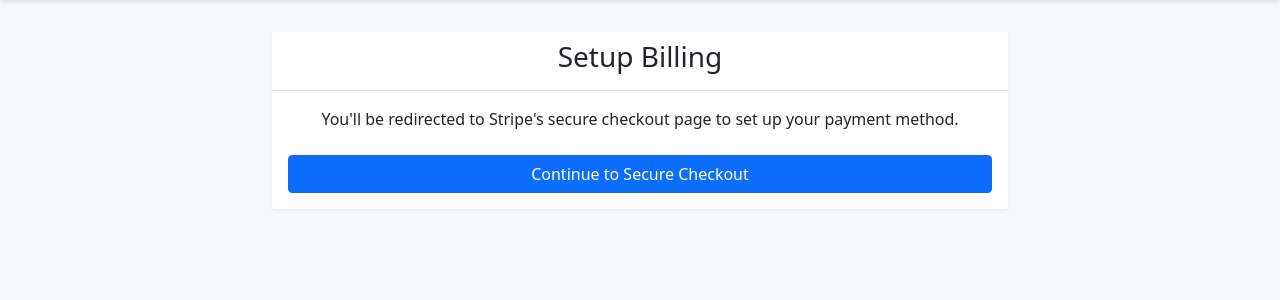
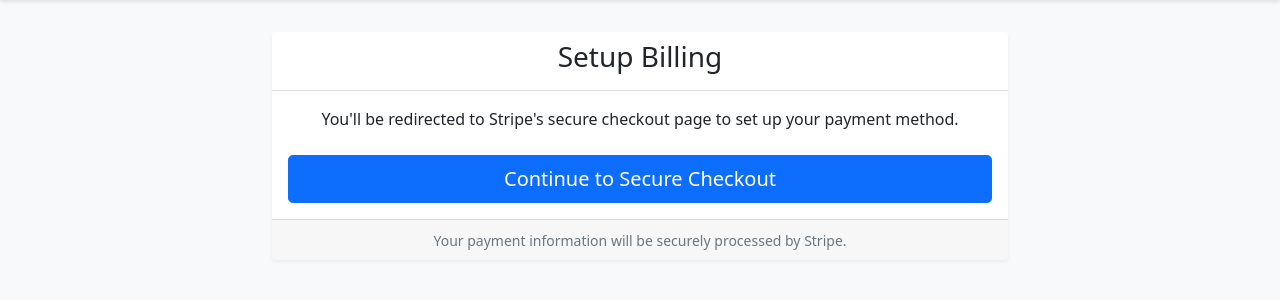
Before and after one commit to joozyz/CustomerPortal, a Flask app: page /billing/setup in a window 1280 px wide. Shown: the part 56-356 px from the top of the page. Run offline with Flask 3, Linux system fonts and the light colour scheme; the visitor is signed in with stand-in values (Sample User, id 1); some libraries are stand-ins or nearby versions.

Commit message:
Agent query: Could you try the billing setup again? The page should now properly handle any errors and show appropriate messages if something goes wrong.
Improve Stripe billing integration: Add logging, error handling, and success verification. Enhance user feedback and UI.

Screenshot: https://storage.googleapis.com/screenshot-production-us-central1/cb6a16de-c065-4c77-8fdc-76395a4238a8/8d89b916-36cb-45f0-b9cf-8661eaac0417.jpg

```diff
--- a/routes/billing.py
+++ b/routes/billing.py
@@ -21,13 +21,18 @@ def setup_billing():
     """Handle billing setup and create Stripe checkout session"""
     if request.method == 'POST':
         try:
+            logger.info(f"Starting billing setup for user {current_user.id}")
+
             if not current_user.stripe_customer_id:
-                # Create a new Stripe customer
-                customer = create_stripe_customer(current_user)
-                if not customer:
+                logger.info("Creating new Stripe customer")
+                customer_id = create_stripe_customer(current_user)
+                if not customer_id:
+                    logger.error("Failed to create Stripe customer")
                     raise Exception("Failed to create Stripe customer")
-                current_user.stripe_customer_id = customer
+
+                current_user.stripe_customer_id = customer_id
                 db.session.commit()
+                logger.info(f"Created Stripe customer: {customer_id}")
 
             # Create Stripe Checkout session for setup
             session = stripe.checkout.Session.create(
@@ -38,11 +43,15 @@ def setup_billing():
                 cancel_url=request.host_url.rstrip('/') + url_for('billing.setup_cancelled'),
             )
 
-            # Redirect directly to Stripe
+            logger.info(f"Created Stripe session: {session.id}")
             return redirect(session.url)
 
+        except stripe.error.StripeError as e:
+            logger.error(f"Stripe error during setup: {str(e)}")
+            flash('An error occurred with the payment processor. Please try again.', 'danger')
+            return redirect(url_for('billing.setup_billing'))
         except Exception as e:
-            logger.error(f"Error creating setup session: {str(e)}")
+            logger.error(f"Error during billing setup: {str(e)}")
             flash('Failed to initialize payment setup. Please try again.', 'danger')
             return redirect(url_for('billing.setup_billing'))
 
@@ -53,13 +62,34 @@ def setup_billing():
 @login_required
 def setup_success():
     """Handle successful payment method setup"""
-    flash('Payment method added successfully!', 'success')
+    try:
+        # Verify the setup was successful
+        if not current_user.stripe_customer_id:
+            logger.error("Setup success called but no Stripe customer ID found")
+            flash('There was an error setting up your payment method.', 'danger')
+            return redirect(url_for('billing.setup_billing'))
+
+        # Create or update billing info
+        billing_info = BillingInfo.query.filter_by(profile_id=current_user.profile.id).first()
+        if not billing_info:
+            billing_info = BillingInfo(profile=current_user.profile)
+            db.session.add(billing_info)
+
+        db.session.commit()
+        logger.info(f"Payment setup completed successfully for user {current_user.id}")
+        flash('Payment method added successfully!', 'success')
+
+    except Exception as e:
+        logger.error(f"Error in setup success: {str(e)}")
+        flash('There was an error completing your payment setup.', 'danger')
+
     return redirect(url_for('service.dashboard'))
 
 @billing.route('/setup/cancelled')
 @login_required
 def setup_cancelled():
     """Handle cancelled payment method setup"""
+    logger.info(f"Payment setup cancelled by user {current_user.id}")
     flash('Payment setup was cancelled.', 'warning')
     return redirect(url_for('service.dashboard'))
 
--- a/templates/billing/setup.html
+++ b/templates/billing/setup.html
@@ -20,12 +20,17 @@
                 {% endwith %}
                 <form action="{{ url_for('billing.setup_billing') }}" method="POST">
                     <div class="d-grid">
-                        <button type="submit" class="btn btn-primary">
+                        <button type="submit" class="btn btn-primary btn-lg">
                             Continue to Secure Checkout
                         </button>
                     </div>
                 </form>
             </div>
+            <div class="card-footer text-center">
+                <small class="text-muted">
+                    Your payment information will be securely processed by Stripe.
+                </small>
+            </div>
         </div>
     </div>
 </div>
```
